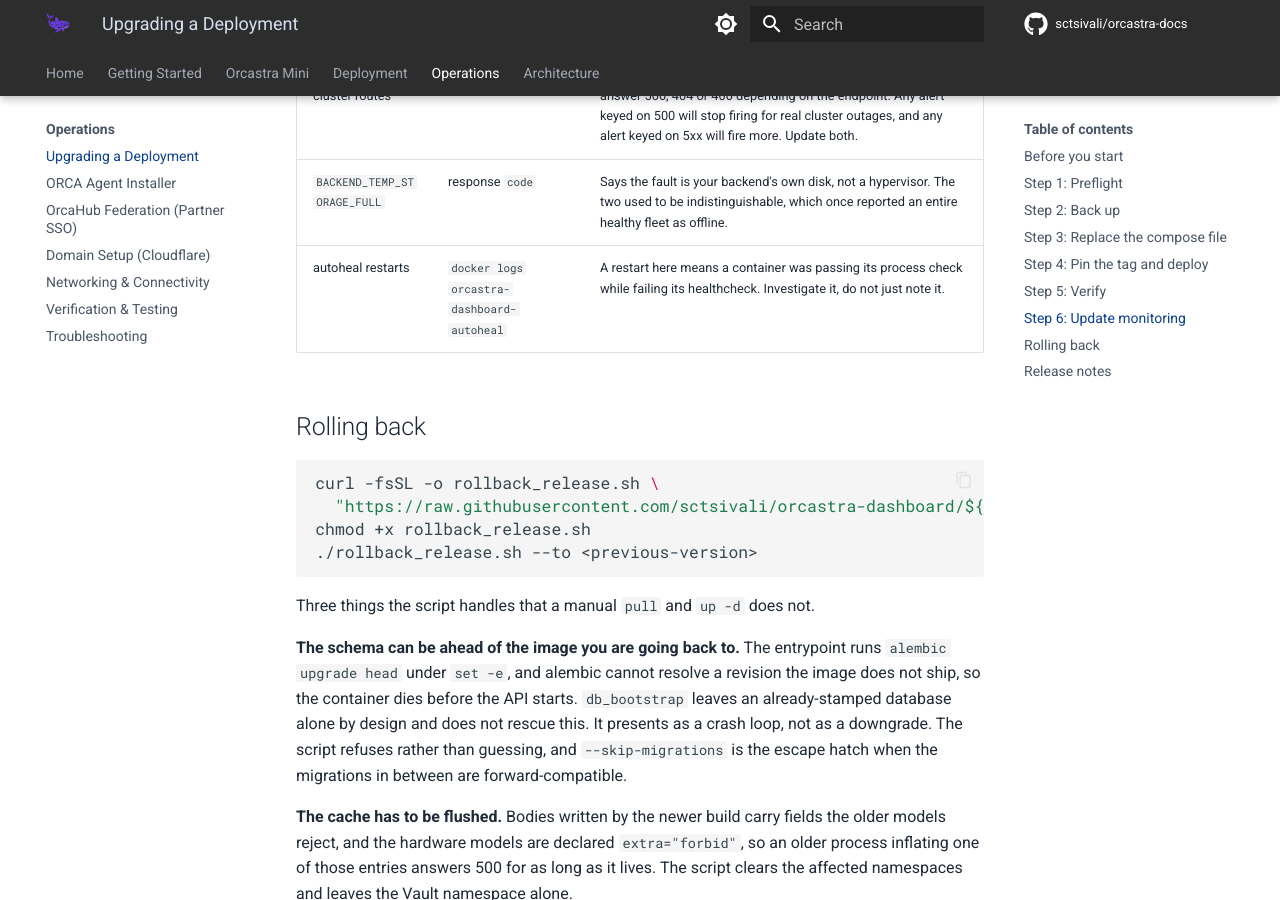
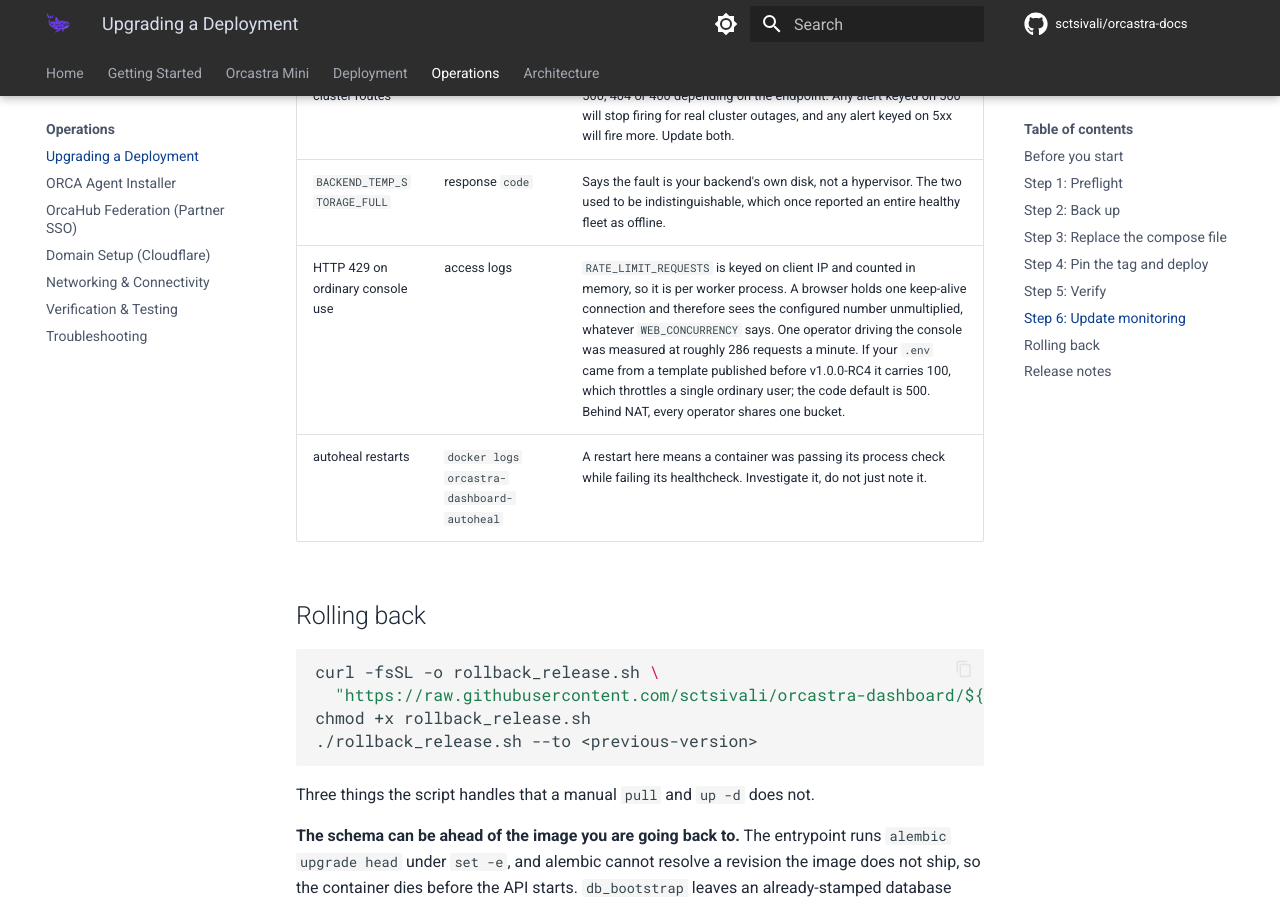
Before and after one commit to sctsivali/orcastra-docs, an MkDocs documentation site: the page built from docs/operations/upgrading.md, in a window 1280 px wide and 900 px high, scrolled down 3341 px. Built offline with MkDocs 1.6.1 and Material for MkDocs 9.7.7, drawn with Linux system fonts in a browser that asks for light colours; comment, search, counter and statistics services are not loaded; the version menu is left out.

Commit message:
docs(operations): tell operators how to size the request rate limit
Adds the 429 row to the post-deploy monitoring table. An operator hitting 429 during
ordinary console use has no way to reach the right conclusion from the variable name
alone: the limit is keyed on client IP, counted in memory and therefore per worker, and
a browser's keep-alive connection pins it to one worker so it sees the configured number
unmultiplied whatever WEB_CONCURRENCY says. One operator was measured at roughly 286
requests a minute, and templates published before v1.0.0-RC4 shipped a ceiling of 100.

```diff
--- a/docs/operations/upgrading.md
+++ b/docs/operations/upgrading.md
@@ -136,6 +136,7 @@
 | `temp_storage.percent_used` | `GET /health` | Graph it. At 100 percent the backend cannot write LXD credentials and answers `503 BACKEND_TEMP_STORAGE_FULL`. |
 | HTTP 503 on cluster routes | access logs | An unreachable cluster now answers 503 where it used to answer 500, 404 or 400 depending on the endpoint. Any alert keyed on 500 will stop firing for real cluster outages, and any alert keyed on 5xx will fire more. Update both. |
 | `BACKEND_TEMP_STORAGE_FULL` | response `code` | Says the fault is your backend's own disk, not a hypervisor. The two used to be indistinguishable, which once reported an entire healthy fleet as offline. |
+| HTTP 429 on ordinary console use | access logs | `RATE_LIMIT_REQUESTS` is keyed on client IP and counted in memory, so it is per worker process. A browser holds one keep-alive connection and therefore sees the configured number unmultiplied, whatever `WEB_CONCURRENCY` says. One operator driving the console was measured at roughly 286 requests a minute. If your `.env` came from a template published before v1.0.0-RC4 it carries 100, which throttles a single ordinary user; the code default is 500. Behind NAT, every operator shares one bucket. |
 | autoheal restarts | `docker logs orcastra-dashboard-autoheal` | A restart here means a container was passing its process check while failing its healthcheck. Investigate it, do not just note it. |
 
 ## Rolling back
```
